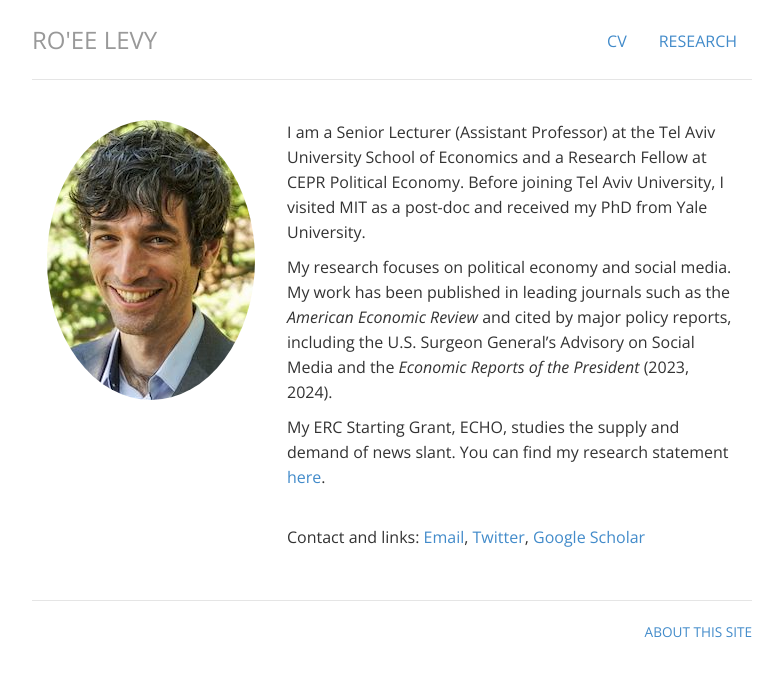
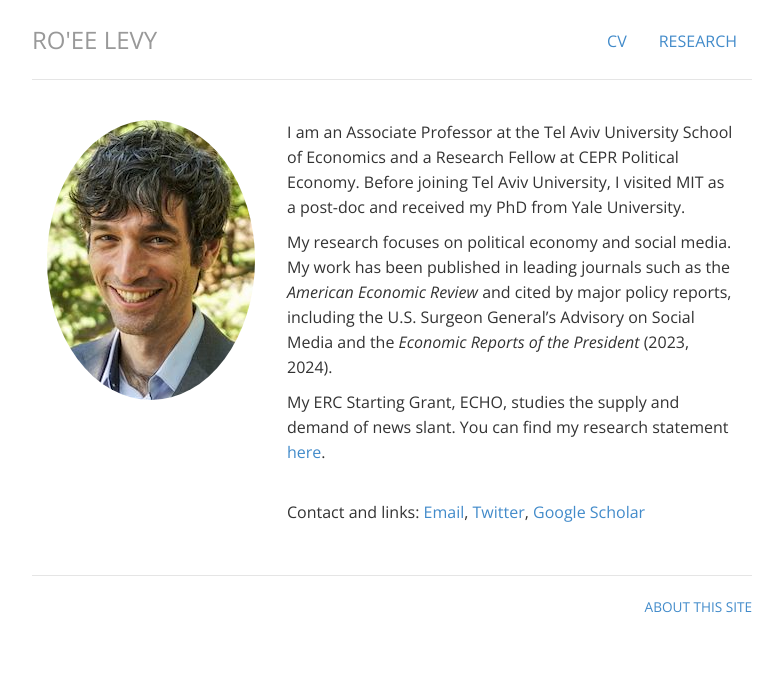
Before and after one commit to levyroee/levyroee.github.io, a Jekyll site: the page built from index.html, in a window 1280 px wide. Shown: the top 677 px of the page, without its empty margins (248-1031 px from the left). Built offline with Jekyll 4.4.1, drawn with Linux system fonts in a browser that asks for light colours.

Commit message:
tenure! and other updates

```diff
--- a/index.html
+++ b/index.html
@@ -10,7 +10,7 @@ title: Ro'ee Levy
 	</div>
 	<div itemscope itemtype="http://data-vocabulary.org/Person" class="col-sm-8">
 
-    <p> I am a Senior Lecturer (Assistant Professor) at the Tel Aviv University School of Economics and a Research Fellow at CEPR Political Economy. Before joining Tel Aviv University, I visited MIT as a post-doc and received my PhD from Yale University. </p>
+    <p> I am an Associate Professor at the Tel Aviv University School of Economics and a Research Fellow at CEPR Political Economy. Before joining Tel Aviv University, I visited MIT as a post-doc and received my PhD from Yale University. </p>
 
     <p>  My research focuses on political economy and social media. My work has been published in leading journals such as the <i>American Economic Review</i> and cited by major policy reports, including the U.S. Surgeon General’s Advisory on Social Media and the <i>Economic Reports of the President</i> (2023, 2024).</p>
 
```
Also changed, not shown: collections/_publications/2022_metoo.md (renamed from collections/_working-papers/2022_metoo.md, +1 -1 lines), collections/_working-papers/2024_shutdowns.md (renamed from collections/_zin-progress/2024_shutdowns.md, +1 -1 lines), collections/_working-papers/2025_talking_politics.md (+1 -0 lines).
